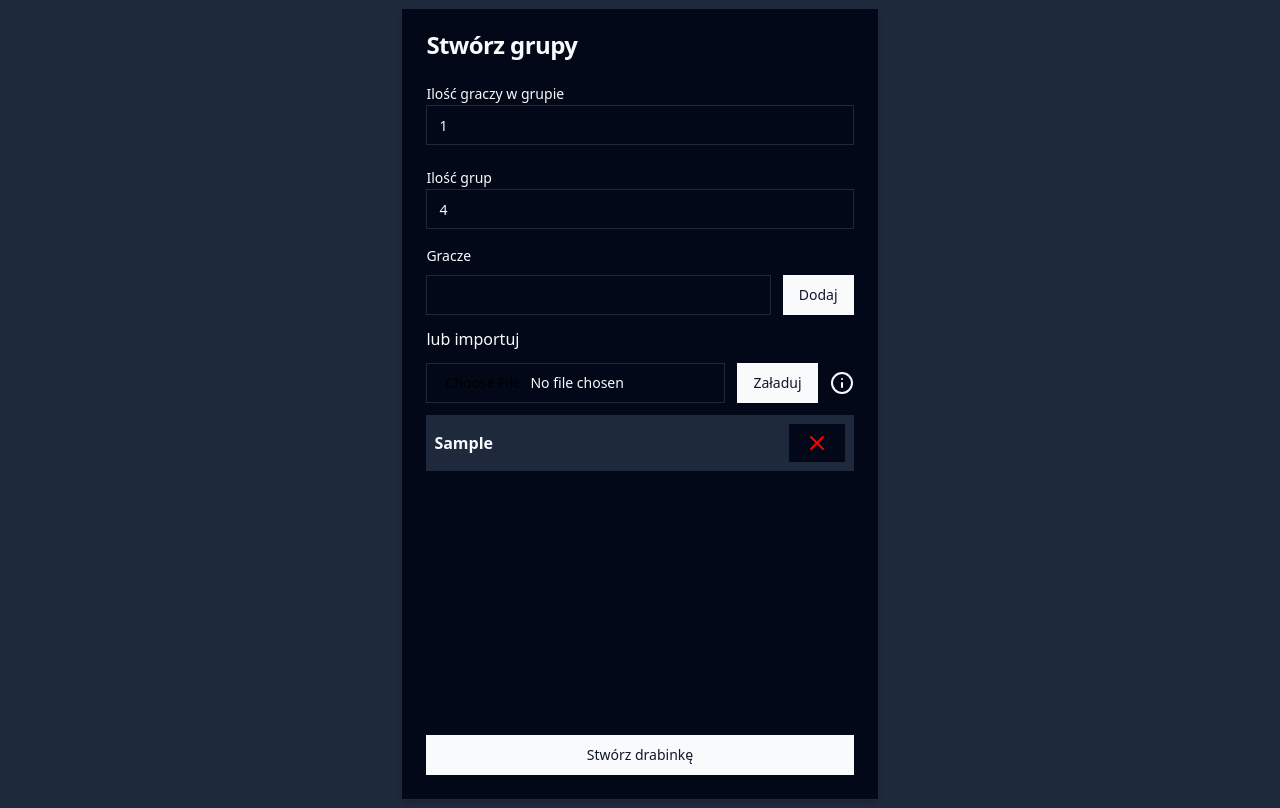
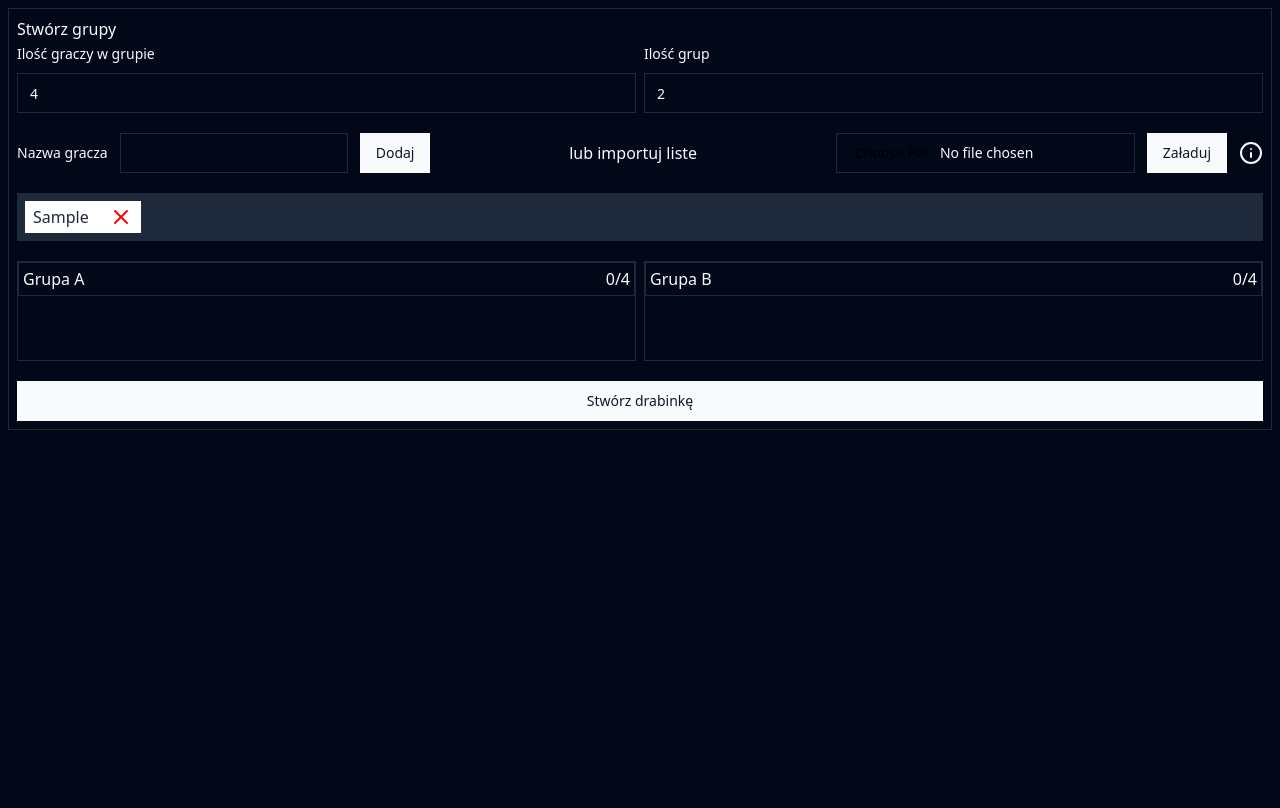
Before and after one commit to pawix135/brackets, a React (Vite) app: page / in a window 1280 px wide. Both pictures are taken after typing "Sample" into the empty fields and a click on the button "Dodaj". Built offline with nearby package versions, Linux system fonts and the light colour scheme.

Commit message:
more changes

```diff
--- a/src/App.tsx
+++ b/src/App.tsx
@@ -1,8 +1,8 @@
-import GroupInitializer from "./components/GamesInitializer";
+import GroupInitializer from './components/GamesInitializer';
 
 function App() {
   return (
-    <main className="container min-h-screen bg-secondary grid place-items-center p-2">
+    <main className="container min-h-screen p-2">
       <GroupInitializer />
     </main>
   );
--- a/src/components/GamesInitializer/index.tsx
+++ b/src/components/GamesInitializer/index.tsx
@@ -1,23 +1,22 @@
-import { FormEvent, useRef, useState } from "react";
-import { Input } from "../ui/input";
-import { Label } from "../ui/label";
-import { Button } from "../ui/button";
-import chunk from "lodash.chunk";
-import shuffle from "lodash.shuffle";
-import { Card, CardContent, CardHeader, CardTitle } from "../ui/card";
-import { Info, X } from "lucide-react";
-import { Tooltip, TooltipContent, TooltipProvider, TooltipTrigger } from "../ui/tooltip";
-import { ScrollArea } from "../ui/scroll-area";
-import { useNavigate } from "react-router-dom";
-import { v4 } from "uuid";
-import { createSchedule } from "@/lib/gameUtils";
+import { FormEvent, useEffect, useRef, useState } from 'react';
+import { Input } from '../ui/input';
+import { Label } from '../ui/label';
+import { Button } from '../ui/button';
+import chunk from 'lodash.chunk';
+import shuffle from 'lodash.shuffle';
+import { Info, X } from 'lucide-react';
+import { Tooltip, TooltipContent, TooltipProvider, TooltipTrigger } from '../ui/tooltip';
+import { useNavigate } from 'react-router-dom';
+import { v4 } from 'uuid';
+import { createSchedule } from '@/lib/gameUtils';
+import { cn } from '@/lib/utils';
 
-const createTeam = (name: string): Team => ({
-  name,
+const createTeam = (p: TempPlayer): Team => ({
+  name: p.name,
   bs: 0,
   bz: 0,
   bz_bs_sum: 0,
-  id: v4(),
+  id: p.id,
   p: 0,
   points: 0,
   r: 0,
@@ -28,27 +27,40 @@ const createTeam = (name: string): Team => ({
 
 const letters = "ABCDEFGHIJKLMNOPQRSTUVWXYZ1234567890[];'./!@#$%^&*()-=" as const;
 
+interface TempPlayer {
+  id: string;
+  name: string;
+}
+
 interface Props {}
 
 const GroupInitializer: React.FC<Props> = () => {
-  const [playersPerTeam, setPlayersPerTeam] = useState<number>(1);
-  const [groupsCount, setGroupsCount] = useState<number>(4);
-  const [players, setPlayers] = useState<string[]>([]);
-  const [playerInput, setPlayerInput] = useState<string>("");
+  const [playersPerTeam, setPlayersPerTeam] = useState<number>(4);
+  const [groupsCount, setGroupsCount] = useState<number>(2);
+  const [tempPlayers, setTempPlayers] = useState<TempPlayer[]>([]);
+  const [playerInput, setPlayerInput] = useState<string>('');
   const [importInput, setImportInput] = useState<File>();
+
   const teamsScrollAreaRef = useRef<HTMLDivElement | null>(null);
+
+  const [groups, setGroups] = useState<TempPlayer[][]>(
+    Array.from({ length: groupsCount }).fill([]) as never
+  );
+
+  const draggedPlayerRef = useRef<number[]>([]);
+  const draggOverPlayerRef = useRef<number[]>([]);
 
   const navigate = useNavigate();
 
   const addPlayerToList = (e?: FormEvent<HTMLFormElement>) => {
     e?.preventDefault();
     if (playerInput.length < 1) return;
-    setPlayers((prev) => [...prev, playerInput.trim()]);
-    setPlayerInput("");
+    setTempPlayers((prev) => [...prev, { id: v4(), name: playerInput.trim() }]);
+    setPlayerInput('');
     if (!teamsScrollAreaRef.current) return;
     if (teamsScrollAreaRef.current.childNodes.length > 1) {
       const xd = teamsScrollAreaRef.current.childNodes[1].firstChild as HTMLDivElement;
-      xd.scrollIntoView({ behavior: "smooth", block: "end", inline: "end" });
+      xd.scrollIntoView({ behavior: 'smooth', block: 'end', inline: 'end' });
     }
   };
 
@@ -56,39 +68,26 @@ const GroupInitializer: React.FC<Props> = () => {
     if (!importInput) return;
     try {
       const temp_players = (await importInput.text())
-        .replace(new RegExp(/(\r\n|\n|\r|[[:space:]])/, "gm"), "")
-        .split(",")
-        .map((i) => i.trim());
-      setPlayers(temp_players);
+        .replace(new RegExp(/(\r\n|\n|\r|[[:space:]])/, 'gm'), '')
+        .split(',')
+        .map((i) => ({ id: v4(), name: i.trim() }));
+      setTempPlayers(temp_players);
       console.log(temp_players);
     } catch (error) {
-      console.log("Coś poszło nie tak, złe formatowanie pliku");
+      console.log('Coś poszło nie tak, złe formatowanie pliku');
     }
   };
 
   const createGroups = () => {
-    if (players.length < 1) return;
-
     const temp_groups: Group[] = [];
 
-    const shufflePlayers = chunk(shuffle(players), playersPerTeam);
-
-    while (shufflePlayers.length < groupsCount) {
-      //@ts-expect-error Typescript error
-      shufflePlayers.push(Array.from({ length: playersPerTeam }).fill("Zmień nazwę"));
-    }
-
-    for (let index = 0; index < shufflePlayers.length; index++) {
-      while (shufflePlayers[index].length < playersPerTeam) {
-        shufflePlayers[index].push("Zmień nazwę");
-      }
-    }
-
     for (let i = 0; i < groupsCount; i++) {
-      const teams = shufflePlayers[i].map((player) => createTeam(player));
+      const teams = groups[i].map((player) => createTeam(player));
       const schedules = createSchedule(teams);
       teams.forEach((t) => {
-        t.schedules_ids = schedules.filter((s) => !Object.keys(s.player_ids).includes(t.id)).map((s) => s.id);
+        t.schedules_ids = schedules
+          .filter((s) => !Object.keys(s.player_ids).includes(t.id))
+          .map((s) => s.id);
       });
       temp_groups.push({
         id: v4(),
@@ -98,24 +97,122 @@ const GroupInitializer: React.FC<Props> = () => {
       });
     }
 
-    navigate("/turniej", { state: { groups: temp_groups } });
+    console.log(temp_groups);
+
+    navigate('/turniej', { state: { groups: temp_groups } });
   };
 
   const removePlayer = (index: number) => {
-    setPlayers((prev) => {
+    setTempPlayers((prev) => {
       const copy = [...prev];
       copy.splice(index, 1);
       return copy;
     });
   };
 
+  const removePlayerFromGroup = (groupIndex: number, playerIndex: number) => {
+    setGroups((prev) => {
+      const copy = [...prev];
+      const selectedGroup = [...copy[groupIndex]];
+      selectedGroup.splice(playerIndex, 1);
+      copy[groupIndex] = selectedGroup;
+      return copy;
+    });
+  };
+
+  const onDragStart = (
+    e: React.DragEvent<HTMLDivElement>,
+    tempPlayerIndex: number,
+    groupIndex?: number
+  ) => {
+    if (groupIndex) {
+      draggedPlayerRef.current = [tempPlayerIndex, groupIndex];
+    } else {
+      draggedPlayerRef.current = [tempPlayerIndex];
+    }
+  };
+
+  const onDragEnter = (e: React.DragEvent<HTMLDivElement>, groupIndex: number) => {
+    draggOverPlayerRef.current = [groupIndex];
+  };
+
+  const onDragEnd = (e: React.DragEvent<HTMLDivElement>, fromGroup?: boolean) => {
+    e.preventDefault();
+    if (draggOverPlayerRef.current.length < 1 || draggedPlayerRef.current.length < 1) return;
+
+    if (groups[draggOverPlayerRef.current[0]].length >= playersPerTeam) {
+      console.log('Too many players in team. You shall no pass!');
+      return;
+    }
+
+    if (fromGroup) {
+      console.log('from groups', draggOverPlayerRef.current, draggedPlayerRef.current);
+
+      setGroups((prev) => {
+        const copy = [...prev];
+        console.log(copy, 'copy');
+
+        const playerIndex = draggedPlayerRef.current[0];
+        const groupIndex = draggedPlayerRef.current[1] ?? 0;
+
+        console.log(groupIndex, playerIndex, draggedPlayerRef.current);
+
+        const currentCopy = [...copy[groupIndex]];
+        const player = currentCopy.splice(playerIndex, 1);
+
+        const nextCopy = [...copy[draggOverPlayerRef.current[0]]];
+        nextCopy.push(player[0]);
+
+        copy[groupIndex] = currentCopy;
+        copy[draggOverPlayerRef.current[0]] = nextCopy;
+
+        return copy;
+      });
+    } else {
+      setGroups((prev) => {
+        const copy = [...prev];
+        const thatArray = [...copy[draggOverPlayerRef.current[0]]];
+        thatArray.push(tempPlayers[draggedPlayerRef.current[0]]);
+        copy[draggOverPlayerRef.current[0]] = thatArray;
+
+        setTempPlayers((prevTempPlayers) => {
+          const playersCopy = [...prevTempPlayers];
+          playersCopy.splice(draggedPlayerRef.current[0], 1);
+          return playersCopy;
+        });
+
+        return copy;
+      });
+    }
+
+    draggOverPlayerRef.current = [];
+    draggedPlayerRef.current = [];
+  };
+
+  useEffect(() => {
+    if (groups.length < groupsCount) {
+      const tempGroups: TempPlayer[][] = [];
+      for (let i = groups.length; i < groupsCount; i++) {
+        tempGroups.push([]);
+      }
+      setGroups((prev) => [...prev, ...tempGroups]);
+    } else if (groups.length > groupsCount) {
+      const groupsCopy = [...groups];
+      for (let index = groupsCount; index > groups.length; index--) {
+        groupsCopy.pop();
+      }
+      setGroups(groupsCopy);
+    }
+  }, [groupsCount]);
+
   return (
-    <Card className="max-w-[500px] shadow-md">
-      <CardHeader>
-        <CardTitle>Stwórz grupy</CardTitle>
-      </CardHeader>
-      <CardContent className="flex flex-col gap-5">
+    <div className="max-w-[1400px] border p-2">
       <div>
+        <h1>Stwórz grupy</h1>
+      </div>
+      <div className="flex flex-col gap-5">
+        <div className="grid grid-flow-row grid-cols-2 gap-2">
+          <div className="space-y-2">
             <Label htmlFor="players_count">Ilość graczy w grupie</Label>
             <Input
               id="players_count"
@@ -126,7 +223,7 @@ const GroupInitializer: React.FC<Props> = () => {
               min={1}
             />
           </div>
-        <div>
+          <div className="space-y-2">
             <Label htmlFor="groups_count">Ilość grup</Label>
             <Input
               id="groups_count"
@@ -137,14 +234,19 @@ const GroupInitializer: React.FC<Props> = () => {
               min={1}
             />
           </div>
-        <div className="flex flex-col gap-3">
-          <Label>Gracze</Label>
+        </div>
+        <div className="flex flex-col md:flex-row items-center gap-3">
+          <Label>Nazwa gracza</Label>
           <form className="flex flex-row gap-3" onSubmit={addPlayerToList}>
-            <Input value={playerInput} onChange={(e) => setPlayerInput(e.target.value)} type="text" />
+            <Input
+              value={playerInput}
+              onChange={(e) => setPlayerInput(e.target.value)}
+              type="text"
+            />
             <Button type="submit">Dodaj</Button>
           </form>
+          <p className="mx-auto">lub importuj liste</p>
           <div className="flex flex-col gap-3">
-            <p>lub importuj</p>
             <div className="flex flex-row gap-3">
               <Input
                 type="file"
@@ -163,40 +265,84 @@ const GroupInitializer: React.FC<Props> = () => {
                   </TooltipTrigger>
                   <TooltipContent>
                     <p className="max-w-[300px] text-justify">
-                      Plik w formacie tekstowym, nazwa gracza oddzielona przecinkiem np. dawid, kamil, wojtek, michał.
+                      Plik w formacie tekstowym, nazwa gracza oddzielona przecinkiem np. dawid,
+                      kamil, wojtek, michał.
                     </p>
                   </TooltipContent>
                 </Tooltip>
               </TooltipProvider>
             </div>
           </div>
-          <div className="flex flex-col gap-2 ">
-            {players.length < 1 ? (
+        </div>
+        <div className="flex flex-col gap-2 sticky top-0 left-0 bg-secondary p-2">
+          {tempPlayers.length < 1 ? (
             <p>Brak graczy!</p>
           ) : (
-              <ScrollArea className="h-[300px]" ref={teamsScrollAreaRef}>
-                {players.map((player, i) => {
+            <div className="flex flex-row flex-wrap gap-2 ">
+              {tempPlayers.map((player, i) => {
                 return (
                   <div
-                      key={`player-${i}`}
-                      className="flex flex-row justify-between items-center odd:bg-secondary p-2"
+                    key={`tempPlayer-${i}`}
+                    className=" px-2 py-1 flex flex-row items-center bg-white text-secondary hover:cursor-grab  gap-5"
+                    draggable
+                    onDragStart={(e) => onDragStart(e, i)}
+                    onDragEnd={(e) => onDragEnd(e)}
                   >
-                      <p className="font-bold">{player}</p>
-                      <Button variant={"outline"} onClick={() => removePlayer(i)}>
-                        <X color="red" />
+                    {player.name}
+                    <X onClick={() => removePlayer(i)} color="red" />
+                  </div>
+                );
+              })}
+            </div>
+          )}
+        </div>
+        <div className="grid grid-flow-row grid-cols-1 md:grid-cols-2 gap-2">
+          {Array.from({ length: groupsCount }).map((_, groupIndex) => {
+            return (
+              <div
+                className={cn('min-h-[100px] border')}
+                key={`gropu-${groupIndex}`}
+                onDragEnter={(e) => onDragEnter(e, groupIndex)}
+              >
+                <div className="border flex flex-row justify-between p-1">
+                  <span>Grupa {letters[groupIndex]}</span>
+                  <span>
+                    {groups[groupIndex]?.length}/{playersPerTeam}
+                  </span>
+                </div>
+                {groups.length == groupsCount &&
+                  groups[groupIndex].map((player, playerIndex) => {
+                    return (
+                      <div
+                        key={`player-${groupIndex}-${playerIndex}`}
+                        draggable
+                        onClick={() => {
+                          console.log(playerIndex, groupIndex);
+                        }}
+                        onDragStart={(e) => onDragStart(e, playerIndex, groupIndex)}
+                        onDragEnd={(e) => onDragEnd(e, true)}
+                        className="flex flex-row justify-between odd:bg-secondary p-1 items-center"
+                      >
+                        <span>{player.name}</span>
+                        <Button
+                          className="size-[20]"
+                          onClick={() => removePlayerFromGroup(groupIndex, playerIndex)}
+                        >
+                          <X color="red" size={15} />
                         </Button>
                       </div>
                     );
                   })}
-              </ScrollArea>
-            )}
               </div>
+            );
+          })}
         </div>
+        {/* <pre>{JSON.stringify(groups, null, 2)}</pre> */}
         <Button type="button" onClick={createGroups}>
           Stwórz drabinkę
         </Button>
-      </CardContent>
-    </Card>
+      </div>
+    </div>
   );
 };
 
```
Also changed, not shown: testPlayers.txt (added). Lines whose indentation alone changed are shown as unchanged.
